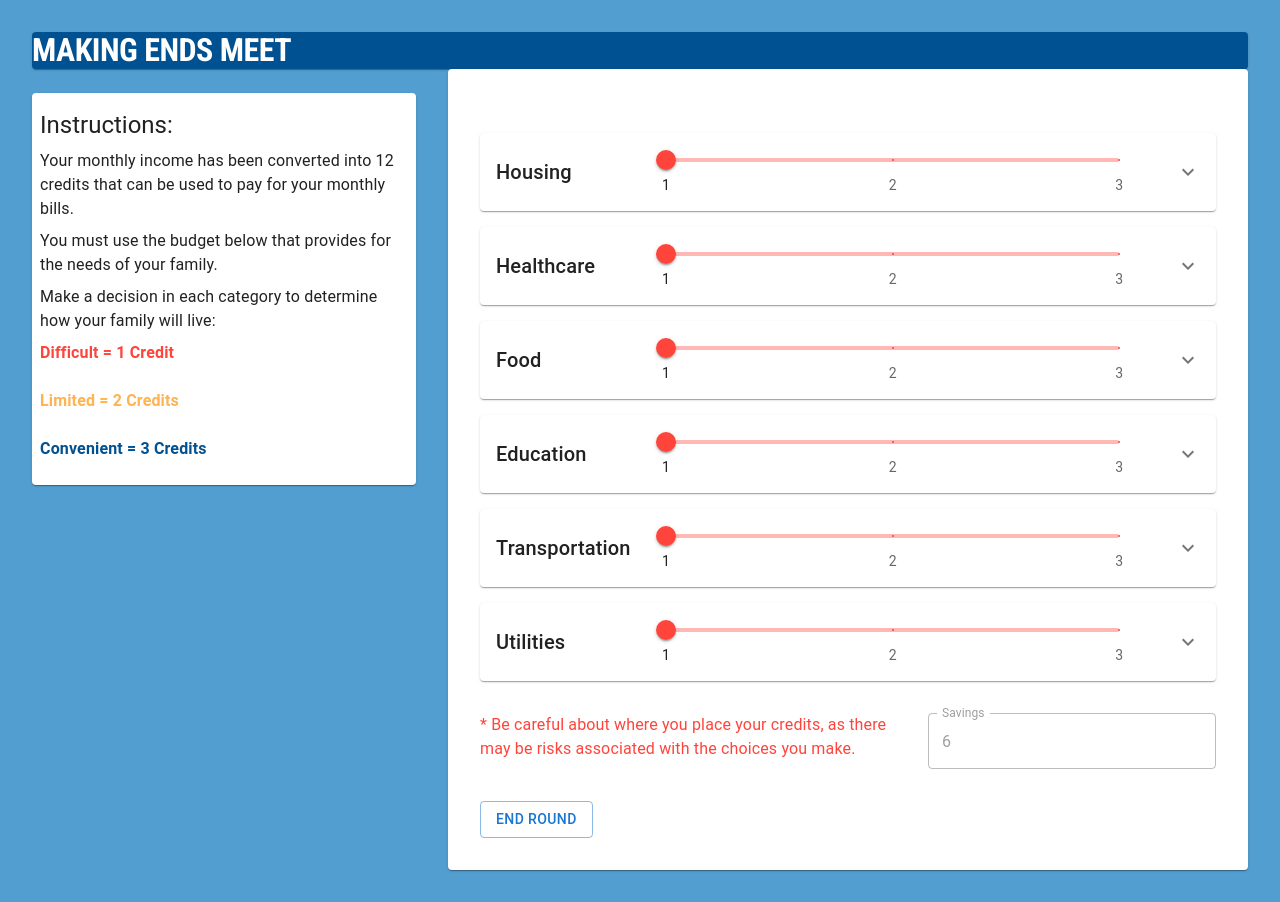
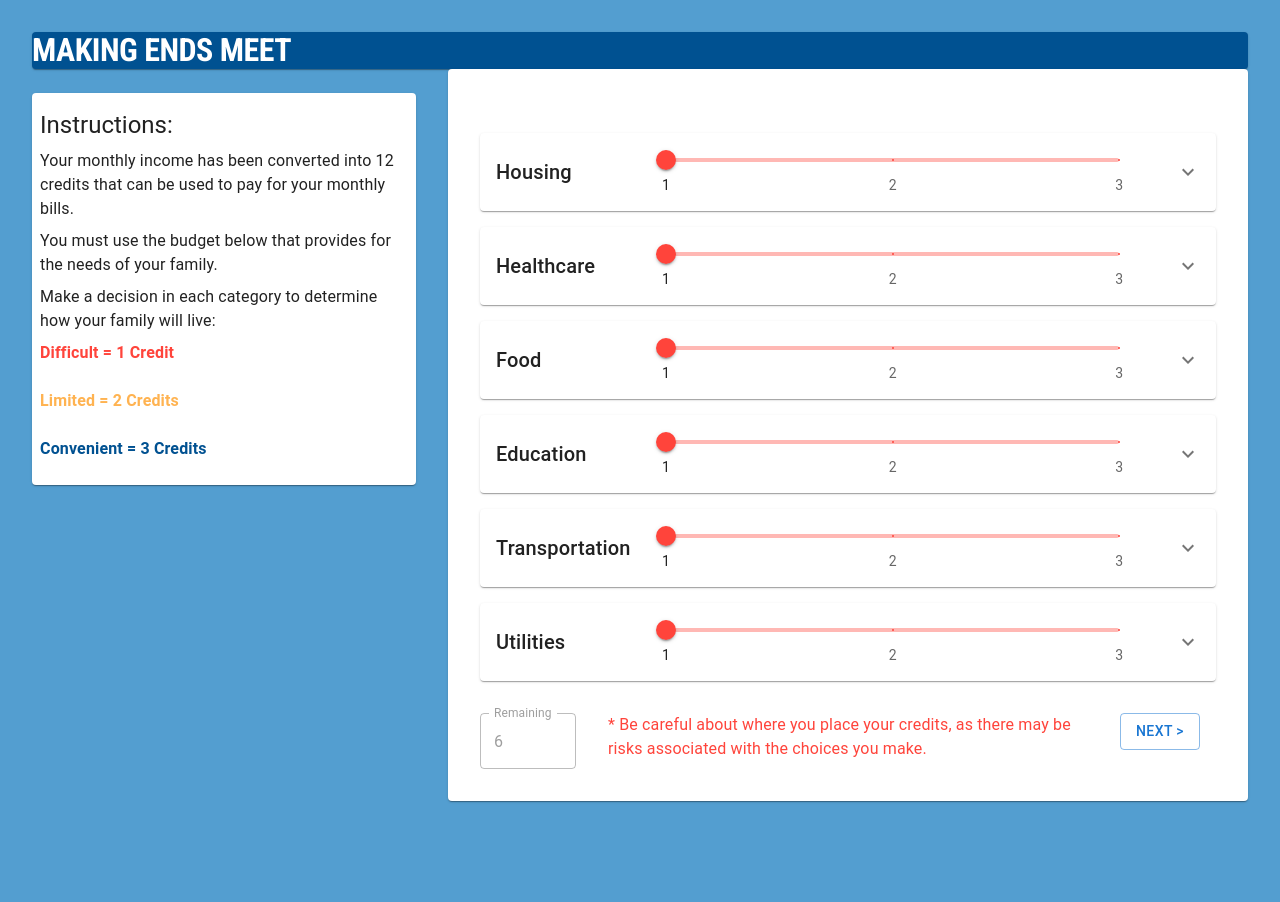
Before and after one commit to jscaduto/making-ends-meet, a React (Create React App) app in the folder webapp/: page / in a window 1280 px wide. After the commit the page ends 833 px from the top, so only its background shows below. Built offline with nearby package versions, Linux system fonts and the light colour scheme.

Commit message:
Refactor components

```diff
--- a/webapp/src/App.tsx
+++ b/webapp/src/App.tsx
@@ -1,8 +1,9 @@
 import { Button, Grid, Paper, Typography } from '@mui/material';
 import { useState } from 'react';
 
-import BudgetView from './components/BudgetView';
-import Header from './components/Header';
+import BudgetView from './components/BudgetPaper';
+import Header from './components/HeaderPaper';
+import Instructions from './components/InstructionsPaper';
 import Savings from './components/Savings';
 import categories from './data/categories';
 import lifeEvents from './data/lifeEvents';
@@ -22,31 +23,7 @@ function App() {
         <Header />
       </Grid>
       <Grid item xs={4}>
-        <Paper>
-          <Grid container p={1} spacing={1} justifyContent="center" alignItems="flex-start" direction="column">
-            <Grid item>
-              <Typography variant='h5'>Instructions:</Typography>
-            </Grid>
-            <Grid item>
-              <Typography>Your monthly income has been converted into 12 credits that can be used to pay for your monthly bills.</Typography>
-            </Grid>
-            <Grid item>
-              <Typography>You must use the budget below that provides for the needs of your family.</Typography>
-            </Grid>
-            <Grid item>
-              <Typography>Make a decision in each category to determine how your family will live:</Typography>
-            </Grid>
-            <Grid item p={2}>
-              <Typography sx={{color: COLOR.red, fontWeight: 'bold'}}>Difficult = 1 Credit</Typography>
-            </Grid>
-            <Grid item p={2}>
-              <Typography sx={{color: COLOR.yellow, fontWeight: 'bold'}}>Limited = 2 Credits</Typography>
-            </Grid>
-            <Grid item p={2}>
-              <Typography sx={{color: COLOR.blueDark, fontWeight: 'bold'}}>Convenient = 3 Credits</Typography>
-            </Grid>
-          </Grid>
-        </Paper>
+        <Instructions />
       </Grid>
       <Grid item xs={8}>
         <Paper>
@@ -54,14 +31,14 @@ function App() {
             <Grid item xs={12}>
               <BudgetView budget={budget} categories={categories} setBudget={setBudget} />
             </Grid>
-            <Grid item xs={7}>
+            <Grid item xs={2}>
+              <Savings amount={budget.savings} />
+            </Grid>
+            <Grid item xs={8}>
               <Typography sx={{color: COLOR.red}}>* Be careful about where you place your credits, as there may be risks associated with the choices you make.</Typography>
             </Grid>
-            <Grid item xs={5}>
-              <Savings amount={budget.savings} />
-            </Grid>
-            <Grid item xs={12}>
-              <Button onClick={endRound} variant="outlined">End Round</Button>
+            <Grid item xs={2}>
+              <Button onClick={endRound} variant="outlined">{"Next >"}</Button>
             </Grid>
           </Grid>
         </Paper>
--- a/webapp/src/components/BudgetView.tsx
+++ b/webapp/src/components/BudgetPaper.tsx
@@ -2,7 +2,7 @@ import { Grid } from '@mui/material';
 
 import Budget from '../types/Budget';
 import Category from '../types/Category';
-import CategoryView from './CategoryView';
+import CategoryView from './CategoryAccordion';
 
 type BudgetViewProps = {
   budget: Budget;
--- a/webapp/src/components/CategoryView.tsx
+++ b/webapp/src/components/CategoryAccordion.tsx
@@ -2,7 +2,7 @@ import React from 'react';
 import { Accordion, AccordionDetails, AccordionSummary, Grid, Slider, Typography } from '@mui/material';
 import ExpandMoreIcon from '@mui/icons-material/ExpandMore';
 
-import CategoryOptionView from './CategoryOptionView';
+import CategoryOptionView from './CategoryOptionCard';
 import { COLOR } from '../constants'
 import Budget from '../types/Budget';
 import Category from '../types/Category';
--- /dev/null
+++ b/webapp/src/components/InstructionsPaper.tsx
@@ -0,0 +1,33 @@
+import { Grid, Paper, Typography } from '@mui/material';
+
+import { COLOR } from '../constants'
+
+export default () => {
+  return (
+    <Paper>
+    <Grid container p={1} spacing={1} justifyContent="center" alignItems="flex-start" direction="column">
+      <Grid item>
+        <Typography variant='h5'>Instructions:</Typography>
+      </Grid>
+      <Grid item>
+        <Typography>Your monthly income has been converted into 12 credits that can be used to pay for your monthly bills.</Typography>
+      </Grid>
+      <Grid item>
+        <Typography>You must use the budget below that provides for the needs of your family.</Typography>
+      </Grid>
+      <Grid item>
+        <Typography>Make a decision in each category to determine how your family will live:</Typography>
+      </Grid>
+      <Grid item p={2}>
+        <Typography sx={{color: COLOR.red, fontWeight: 'bold'}}>Difficult = 1 Credit</Typography>
+      </Grid>
+      <Grid item p={2}>
+        <Typography sx={{color: COLOR.yellow, fontWeight: 'bold'}}>Limited = 2 Credits</Typography>
+      </Grid>
+      <Grid item p={2}>
+        <Typography sx={{color: COLOR.blueDark, fontWeight: 'bold'}}>Convenient = 3 Credits</Typography>
+      </Grid>
+    </Grid>
+  </Paper>
+  );
+};
--- a/webapp/src/components/Savings.tsx
+++ b/webapp/src/components/Savings.tsx
@@ -8,7 +8,7 @@ export default ({ amount }: SavingsProps) => {
   return (
     <Grid container direction="column">
       <Grid item xs={8}>
-        <TextField disabled fullWidth label="Savings" value={amount} id="fullWidth"/>
+        <TextField disabled fullWidth label="Remaining" value={amount} id="fullWidth"/>
       </Grid>
     </Grid>
   );
```
Also changed, not shown: webapp/src/components/CategoryOptionCard.tsx (renamed from webapp/src/components/CategoryOptionView.tsx), webapp/src/components/HeaderPaper.tsx (renamed from webapp/src/components/Header.tsx).
